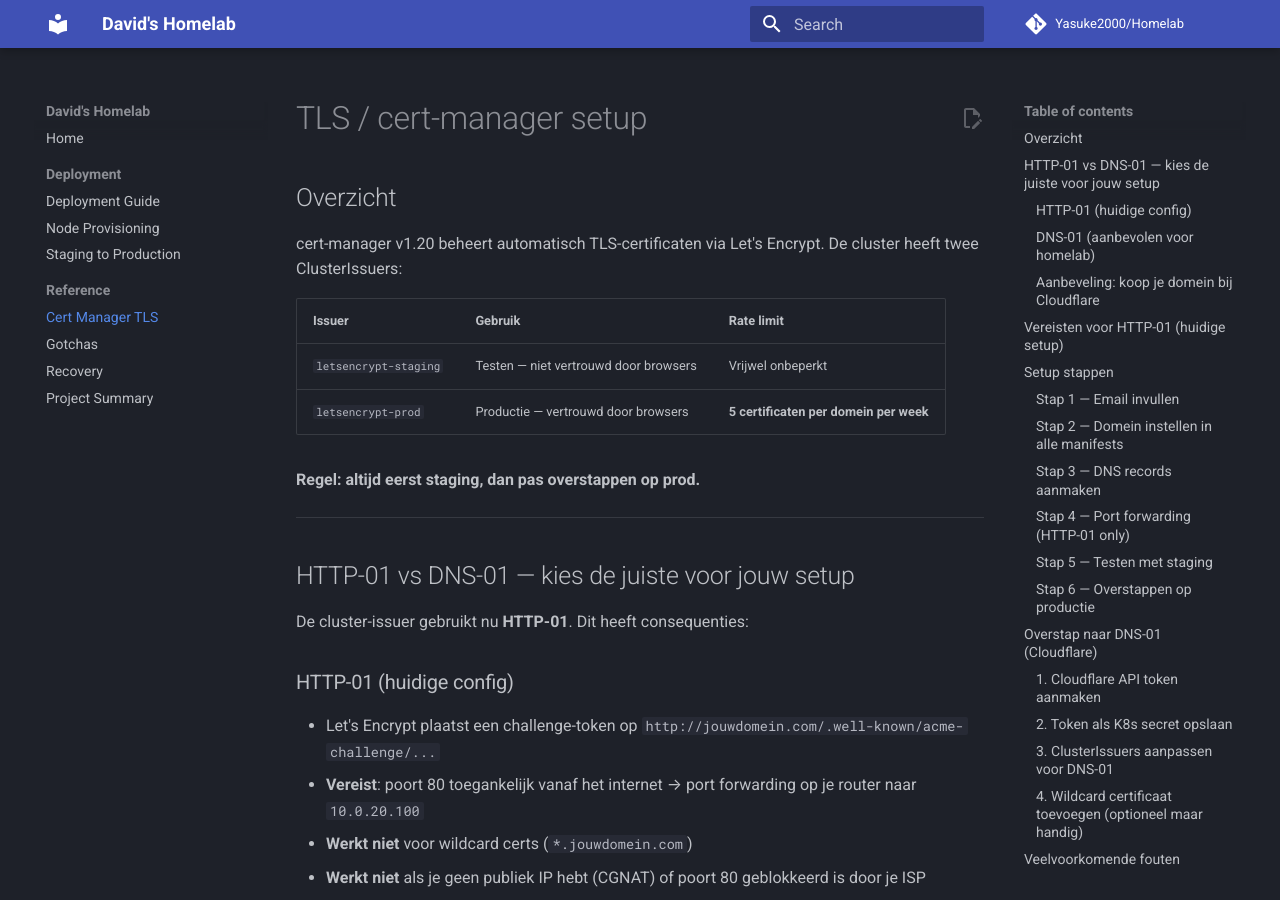
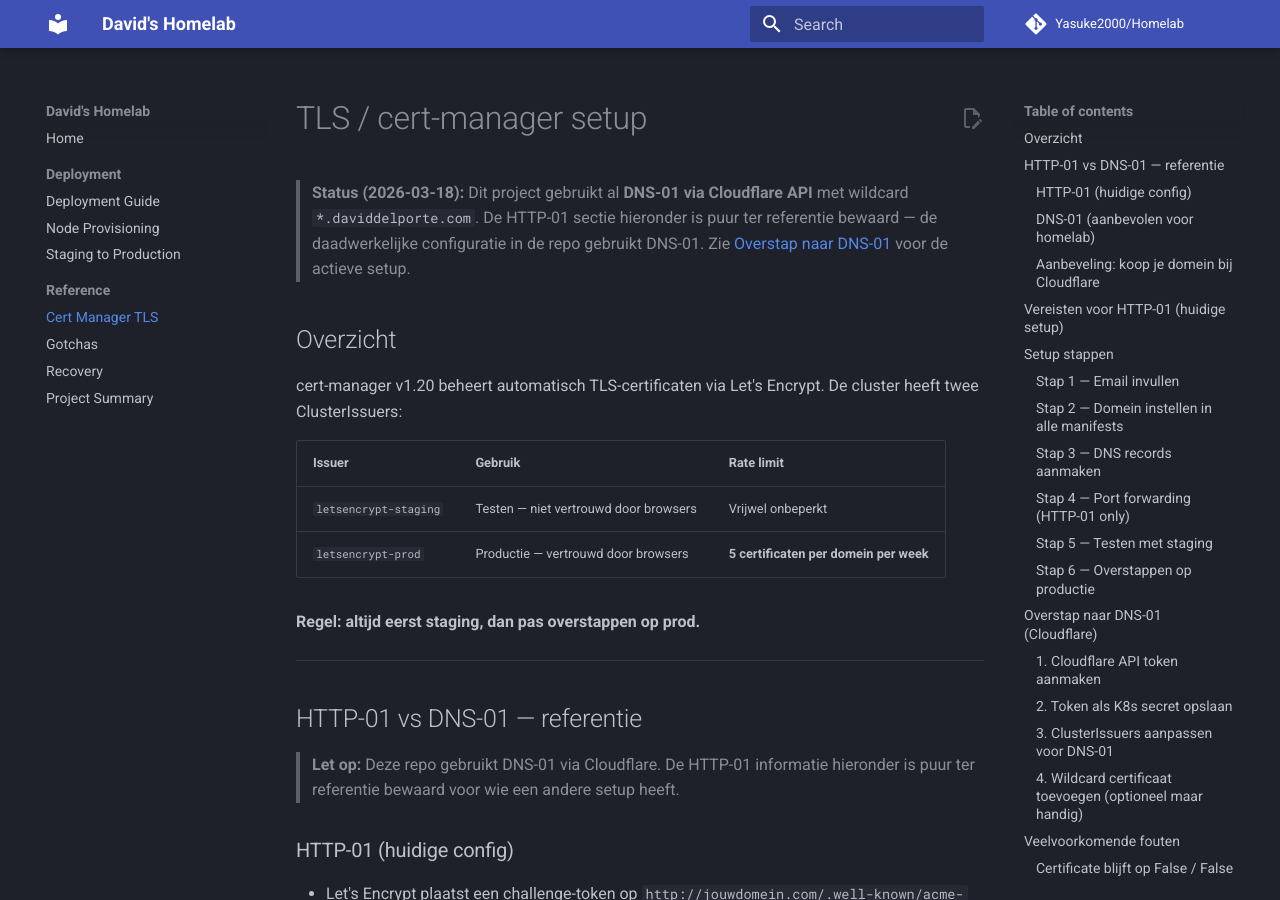
Before and after one commit to Yasuke2000/Homelab, an MkDocs documentation site: the page built from docs/cert-manager-tls.md, in a window 1280 px wide and 900 px high. Built offline with MkDocs 1.6.1 and Material for MkDocs 9.7.7, drawn with Linux system fonts in a browser that asks for light colours; comment, search, counter and statistics services are not loaded; some of the changed text lies outside the part shown.

Commit message:
docs: fix cert-manager-tls outdated HTTP-01 references
Mark HTTP-01 section as reference-only. Update bottom status section
to reflect actual DNS-01 via Cloudflare config with admin@daviddelporte.com.

```diff
--- a/docs/cert-manager-tls.md
+++ b/docs/cert-manager-tls.md
@@ -1,4 +1,9 @@
 # TLS / cert-manager setup
+
+> **Status (2026-03-18):** Dit project gebruikt al **DNS-01 via Cloudflare API** met wildcard
+> `*.daviddelporte.com`. De HTTP-01 sectie hieronder is puur ter referentie bewaard — de
+> daadwerkelijke configuratie in de repo gebruikt DNS-01. Zie
+> [Overstap naar DNS-01](#overstap-naar-dns-01-cloudflare) voor de actieve setup.
 
 ## Overzicht
 
@@ -14,9 +19,10 @@
 
 ---
 
-## HTTP-01 vs DNS-01 — kies de juiste voor jouw setup
+## HTTP-01 vs DNS-01 — referentie
 
-De cluster-issuer gebruikt nu **HTTP-01**. Dit heeft consequenties:
+> **Let op:** Deze repo gebruikt DNS-01 via Cloudflare. De HTTP-01 informatie hieronder is
+> puur ter referentie bewaard voor wie een andere setup heeft.
 
 ### HTTP-01 (huidige config)
 - Let's Encrypt plaatst een challenge-token op `http://jouwdomein.com/.well-known/acme-challenge/...`
@@ -261,6 +267,6 @@
 ## Huidige staat van de repo
 
 - Alle ingresses: `letsencrypt-staging` ✅ (veilig voor eerste deploy)
-- Email: `you@daviddelporte.com` — **TODO: aanpassen**
-- Domein: `daviddelporte.com` — **TODO: vervangen zodra domein gekocht**
-- Challenge methode: HTTP-01 — **overweeg DNS-01 als je Cloudflare gebruikt**
+- Email: `admin@daviddelporte.com` ✅
+- Domein: `daviddelporte.com` (Cloudflare) ✅
+- Challenge methode: DNS-01 via Cloudflare API ✅ (wildcard `*.daviddelporte.com`)
```
